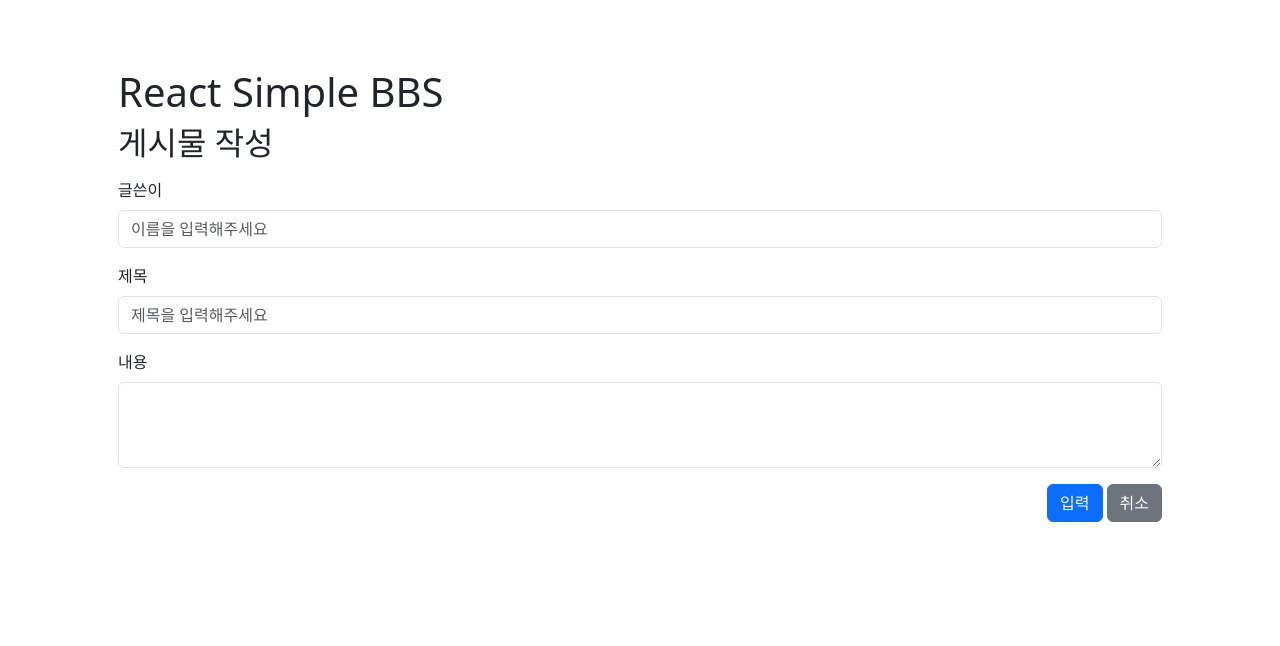
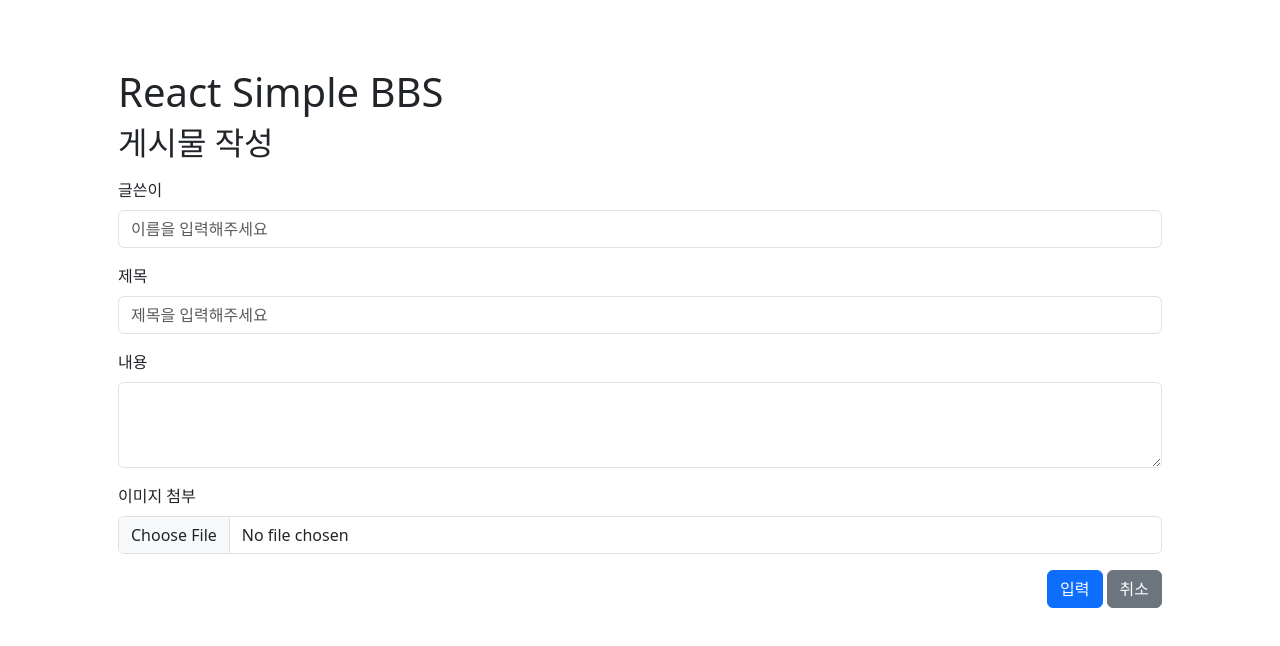
Before and after one commit to rozer4heros/estfe13-react-bbs-client, a React (Vite) app: page /write in a window 1280 px wide. Shown: the top 646 px of the page. Built offline with nearby package versions, Linux system fonts and the light colour scheme.

Commit message:
feat: enhance Write component to support image uploads and improve form data handling

```diff
--- a/src/components/Write.jsx
+++ b/src/components/Write.jsx
@@ -10,6 +10,7 @@ function Write({ isModifyMode, boardId, handleCancel }) {
     writer: "",
     title: "",
     content: "",
+    image: null,
   });
   const navigate = useNavigate();
 
@@ -39,14 +40,20 @@ function Write({ isModifyMode, boardId, handleCancel }) {
   const onUpdate = (e) => {
     e.preventDefault();
 
-    const formData = validateForm(e);
-    if (!formData) return;
+    const validatedData = validateForm(e);
+    if (!validatedData) return;
+
+    const formData = createFormData(validatedData);
 
     axios
-      .post("http://localhost:3000/update", {
-        ...formData,
-        id: boardId,
-      })
+      .post(
+        "http://localhost:3000/update",
+        {
+          ...formData,
+          id: boardId,
+        },
+        { headers: { "Content-Type": "multipart/form-data" } },
+      )
       .then((response) => {
         handleCancel();
         navigate(`/view/${boardId}`);
@@ -58,11 +65,13 @@ function Write({ isModifyMode, boardId, handleCancel }) {
   const onWrite = (e) => {
     e.preventDefault();
 
-    const formData = validateForm(e);
-    if (!formData) return;
+    const validatedData = validateForm(e);
+    if (!validatedData) return;
+
+    const formData = createFormData(validatedData);
 
     axios
-      .post("http://localhost:3000/write", formData)
+      .post("http://localhost:3000/write", formData, { headers: { "Content-Type": "multipart/form-data" } })
       .then((response) => {
         navigate("/");
       })
@@ -95,6 +104,21 @@ function Write({ isModifyMode, boardId, handleCancel }) {
     }
     return { name, title, content };
   }
+  function createFormData(validatedData) {
+    const formData = new FormData();
+    formData.append("writer", validatedData.name);
+    formData.append("title", validatedData.title);
+    formData.append("content", validatedData.content);
+    if (content.image) formData.append("image", validatedData.content);
+    return formData;
+  }
+
+  const handleImageChange = (e) => {
+    setContent((prev) => ({
+      ...prev,
+      image: e.target.files[0],
+    }));
+  };
 
   return (
     <>
@@ -124,6 +148,10 @@ function Write({ isModifyMode, boardId, handleCancel }) {
           <Form.Label>내용</Form.Label>
           <Form.Control as="textarea" name="content" defaultValue={content.content} rows={3} required />
         </Form.Group>
+        <Form.Group controlId="formFile" className="mb-3">
+          <Form.Label>이미지 첨부</Form.Label>
+          <Form.Control type="file" accept="image/*" onChange={handleImageChange} />
+        </Form.Group>
         <div className="d-flex gap-1 justify-content-end">
           <Button type="submit" variant="primary">
             {isModifyMode ? "수정" : "입력"}
```
